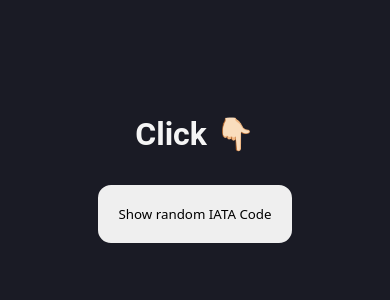
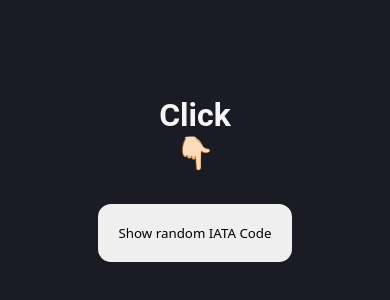
Before and after one commit to michallbanas/randomIataCode, a website with bundled scripts: page index.html in a window 390 px wide. Shown: the part 242-542 px from the top of the page. Built offline with nearby package versions, Linux system fonts and the light colour scheme.

Commit message:
fix: text align on responsive

```diff
--- a/package.json
+++ b/package.json
@@ -1,6 +1,6 @@
 {
   "name": "random-iata-code",
-  "version": "0.1.0",
+  "version": "0.1.1",
   "description": "Random IATA Code",
   "main": "src/main.js",
   "author": "Michal Banas",
--- a/style.css
+++ b/style.css
@@ -22,8 +22,11 @@
 }
 
 #iata-name {
+  display: flex;
   font-size: 2rem;
   font-weight: bold;
+  padding: 0 5%;
+  text-align: center;
 }
 
 #btn {
@@ -34,13 +37,3 @@
   font-family: system-ui, -apple-system, BlinkMacSystemFont, "Segoe UI", Roboto,
     Oxygen, Ubuntu, Cantarell, "Open Sans", "Helvetica Neue", sans-serif;
 }
-
-/* #btn:hover {
-    transition: 1s ease-in-out;
-    border-color: greenyellow;
-  }
-
-.btn-click {
-    transition: 0.05s ease-in-out;
-    background-color: salmon;
-}   */
```
Also changed, not shown: README.md, 1 other file.
